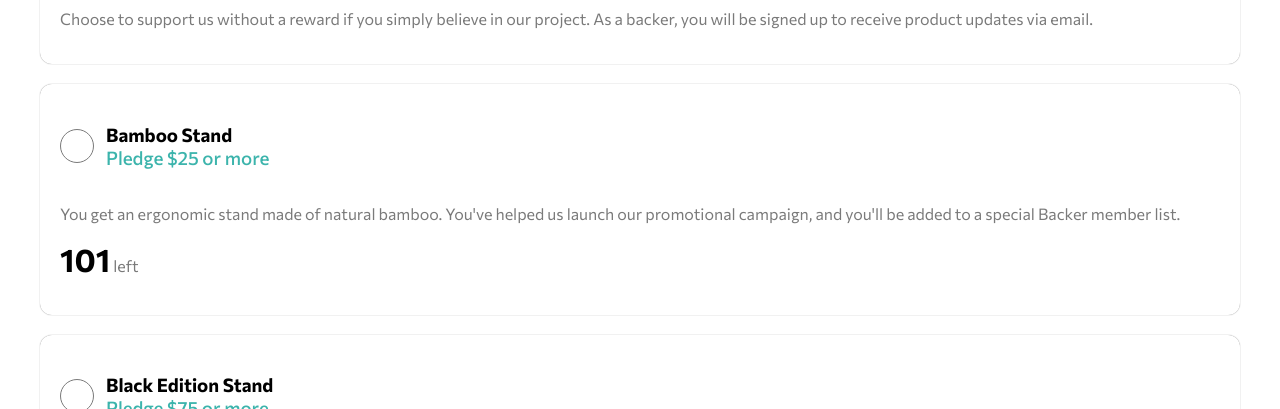
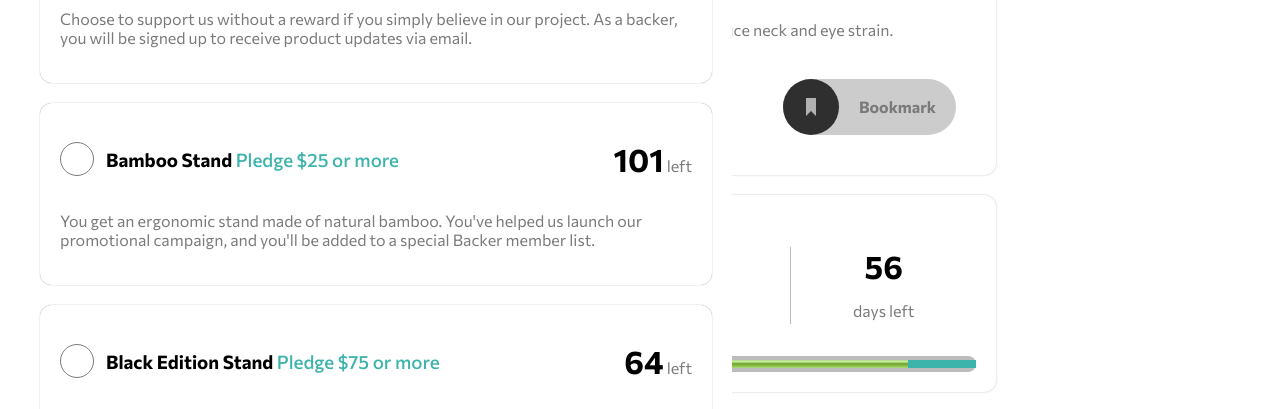
Before and after one commit to acedilloluis/crowdfunding-product-pg, a website built with Parcel: page src/index.html in a window 1280 px wide. Both pictures are taken after a click on the button "Back this project". Shown: the part 391-800 px from the top of the page. Built offline with nearby package versions, Linux system fonts and the light colour scheme.

Commit message:
implemented selection modal desktop layout

```diff
--- a/src/index.css
+++ b/src/index.css
@@ -518,4 +518,28 @@ main {
       width: 100%;
     }
   }
+
+  #selection-modal {
+    max-width: 44.5rem;
+
+    & .card header > div {
+      display: flex;
+      align-items: center;
+      justify-content: space-between;
+      width: 100%;
+
+      & h3 > br {
+        display: none;
+        flex: auto;
+      }
+
+      & .items-desktop {
+        display: block !important;
+      }
+    }
+
+    & .items-mobile {
+      display: none;
+    }
+  }
 }
--- a/src/index.html
+++ b/src/index.html
@@ -232,17 +232,22 @@
             <button type="button" class="circle-btn">
               <div></div>
             </button>
+            <div>
               <h3 class="title">
                 Bamboo Stand <br />
                 <span class="subtitle">Pledge $25 or more</span>
               </h3>
+              <p class="items-desktop visually-hidden">
+                <span class="big-number">101</span> left
+              </p>
+            </div>
           </header>
           <p>
             You get an ergonomic stand made of natural bamboo. You've helped us
             launch our promotional campaign, and you'll be added to a special
             Backer member list.
           </p>
-          <p><span class="big-number">101</span> left</p>
+          <p class="items-mobile"><span class="big-number">101</span> left</p>
           <!-- Selected pledge start -->
           <div class="pledge-box visually-hidden">
             <p>Enter your pledge</p>
@@ -257,17 +262,22 @@
             <button type="button" class="circle-btn">
               <div></div>
             </button>
+            <div>
               <h3 class="title">
                 Black Edition Stand <br />
                 <span class="subtitle">Pledge $75 or more</span>
               </h3>
+              <p class="items-desktop visually-hidden">
+                <span class="big-number">64</span> left
+              </p>
+            </div>
           </header>
           <p>
             You get a Black Special Edition computer stand and a personal thank
             you. You'll be added to our Backer member list. Shipping is
             included.
           </p>
-          <p><span class="big-number">64</span> left</p>
+          <p class="items-mobile"><span class="big-number">64</span> left</p>
           <!-- Selected pledge start -->
           <div class="pledge-box visually-hidden">
             <p>Enter your pledge</p>
@@ -280,17 +290,22 @@
         <div class="card inner-card opaque">
           <header>
             <button type="button" class="circle-btn" disabled></button>
+            <div>
               <h3 class="title">
                 Mahogany Special Edition <br />
                 <span class="subtitle">Pledge $200 or more</span>
               </h3>
+              <p class="items-desktop visually-hidden">
+                <span class="big-number">0</span> left
+              </p>
+            </div>
           </header>
           <p>
             You get two Special Edition Mahogany stands, a Backer T-Shirt, and a
             personal thank you. You'll be added to our Backer member list.
             Shipping is included.
           </p>
-          <p><span class="big-number">0</span> left</p>
+          <p class="items-mobile"><span class="big-number">0</span> left</p>
         </div>
       </div>
     </section>
```
Lines whose indentation alone changed are shown as unchanged.
